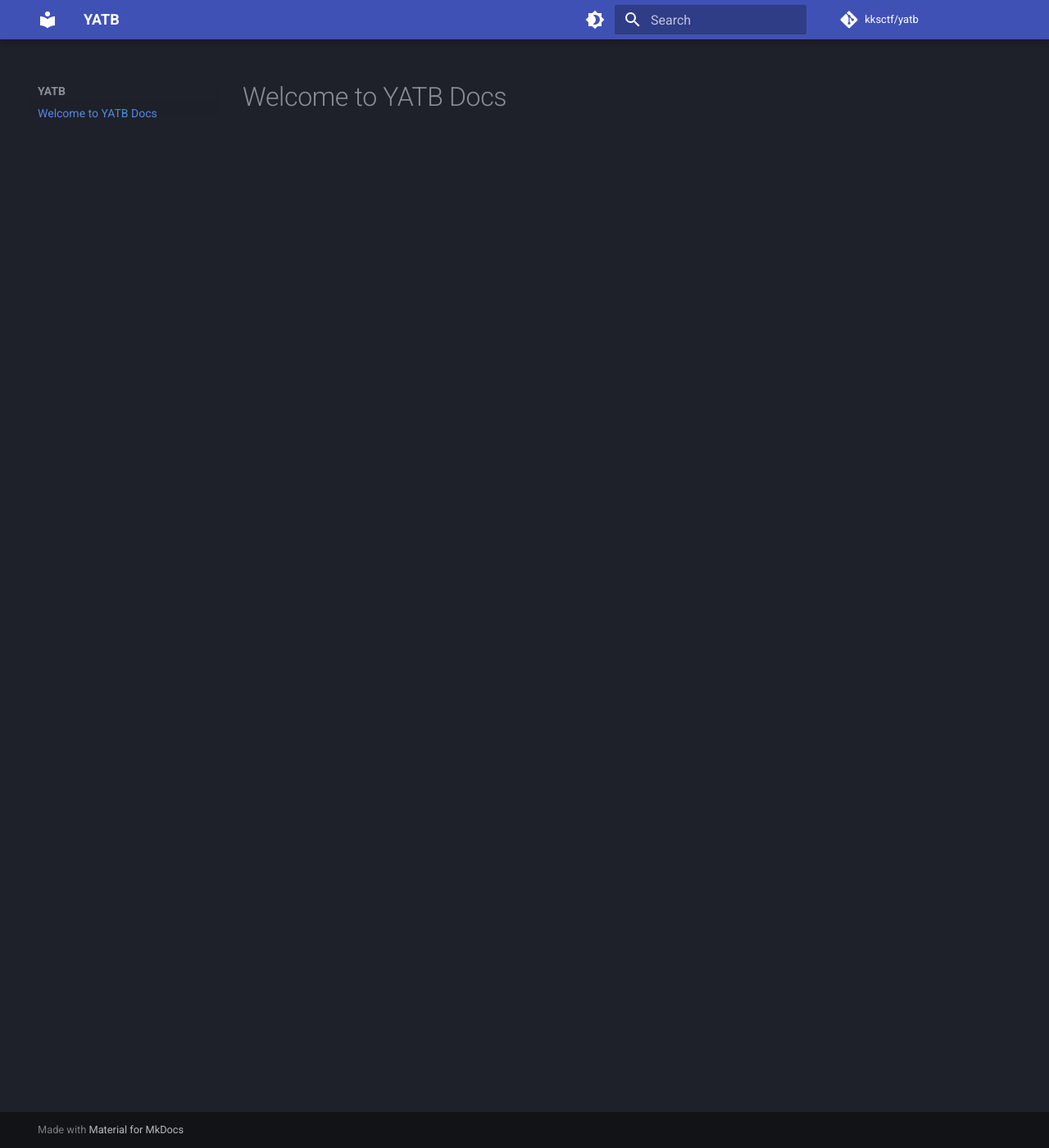
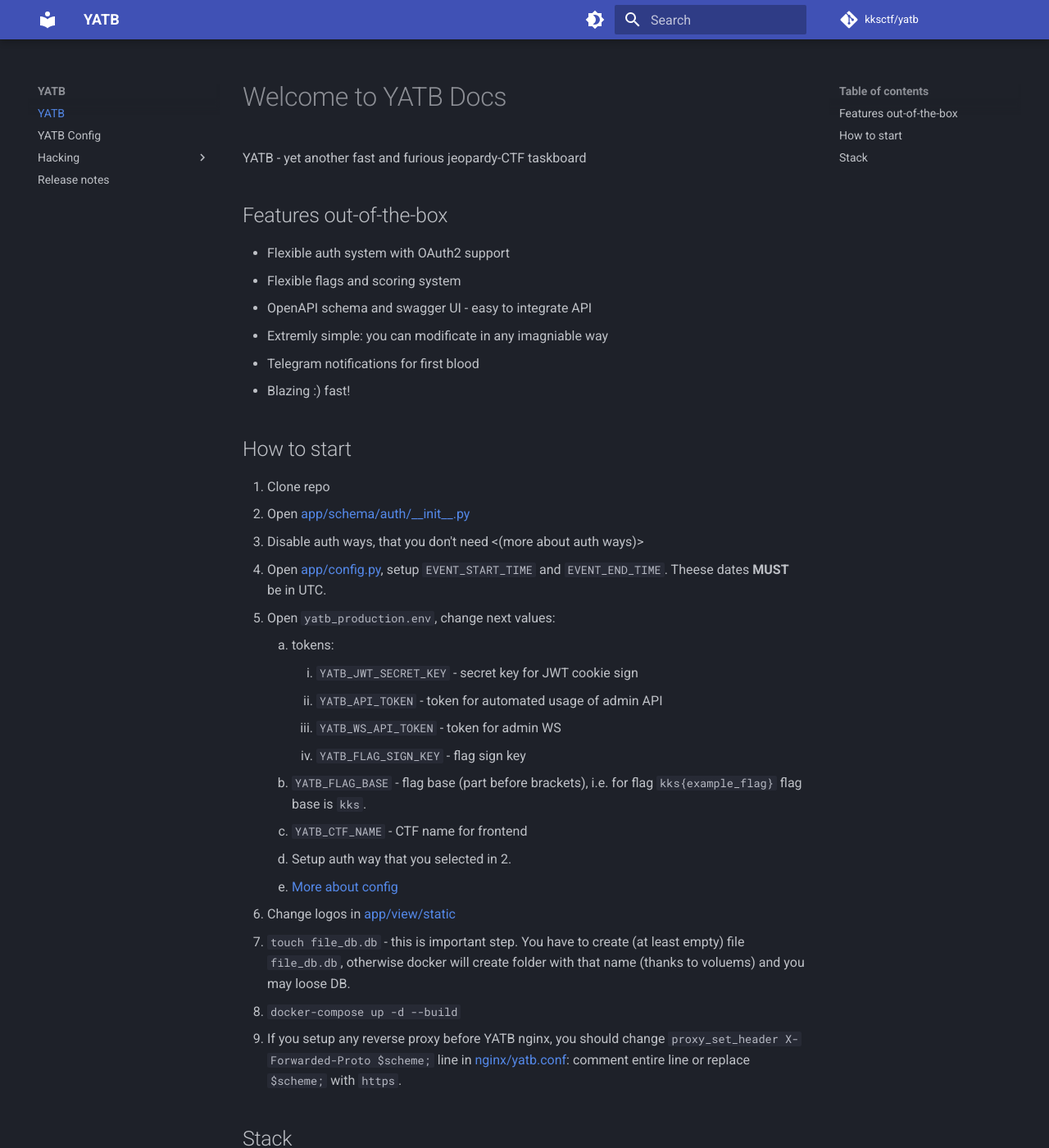
Before and after one commit to kksctf/yatb, an MkDocs documentation site: the page built from docs/index.md, in a window 1280 px wide and 1400 px high. Shown: the whole window at 82% size. Built offline with MkDocs 1.6.1 and Material for MkDocs 9.7.7, drawn with Linux system fonts in a browser that asks for light colours; comment, search, counter and statistics services are not loaded; some of the changed text lies outside the part shown.

Commit message:
More docs for docs god

```diff
--- a/docs/index.md
+++ b/docs/index.md
@@ -1 +1,40 @@
 # Welcome to YATB Docs
+
+YATB - yet another fast and furious jeopardy-CTF taskboard
+
+## Features out-of-the-box
+
+- Flexible auth system with OAuth2 support
+- Flexible flags and scoring system
+- OpenAPI schema and swagger UI - easy to integrate API
+- Extremly simple: you can modificate in any imagniable way
+- Telegram notifications for first blood
+- Blazing :) fast!
+
+## How to start
+
+1. Clone repo
+2. Open [app/schema/auth/\_\_init\_\_.py](https://github.com/kksctf/yatb/blob/master/app/schema/auth/__init__.py#L76)
+3. Disable auth ways, that you don't need <(more about auth ways)>
+4. Open [app/config.py](https://github.com/kksctf/yatb/blob/master/app/config.py), setup `EVENT_START_TIME` and `EVENT_END_TIME`. Theese dates **MUST** be in UTC.
+5. Open `yatb_production.env`, change next values:
+      1. tokens:
+         1. `YATB_JWT_SECRET_KEY` - secret key for JWT cookie sign
+         2. `YATB_API_TOKEN` - token for automated usage of admin API
+         3. `YATB_WS_API_TOKEN` - token for admin WS
+         4. `YATB_FLAG_SIGN_KEY` - flag sign key
+      2. `YATB_FLAG_BASE` - flag base (part before brackets), i.e. for flag `kks{example_flag}` flag base is `kks`.
+      3. `YATB_CTF_NAME` - CTF name for frontend
+      4. Setup auth way that you selected in 2.
+      5. [More about config](config.md)
+6. Change logos in [app/view/static](https://github.com/kksctf/yatb/tree/master/app/view/static)
+7. `touch file_db.db` - this is important step. You have to create (at least empty) file `file_db.db`, otherwise docker will create folder with that name (thanks to voluems) and you may loose DB.
+8. `docker-compose up -d --build`
+9. If you setup any reverse proxy before YATB nginx, you should change `proxy_set_header X-Forwarded-Proto $scheme;` line in [nginx/yatb.conf](https://github.com/kksctf/yatb/blob/master/nginx/yatb.conf#L9): comment entire line or replace `$scheme;` with `https`.
+
+## Stack
+
+- [FastAPI](https://github.com/tiangolo/fastapi)
+- [Pydantic](https://github.com/pydantic/pydantic)
+- [Jinja](https://github.com/pallets/jinja)
+- Bootstrap
--- a/mkdocs.yml
+++ b/mkdocs.yml
@@ -1,8 +1,21 @@
 site_name: YATB
 site_description: YATB - yet another fast and furious jeopardy-CTF taskboard
 site_url: https://kksctf.github.io/yatb
+
 repo_name: kksctf/yatb
 repo_url: https://github.com/kksctf/yatb
+edit_uri: ""
+
+plugins:
+  - search
+
+nav:
+  - YATB: index.md
+  - config.md
+  - Hacking:
+    - hacking/index.md
+  - release-notes.md
+
 theme:
   name: material
   palette:
@@ -17,5 +30,3 @@
       toggle:
         icon: material/brightness-7
         name: Switch to dark mode
-plugins:
-  - search
```
Also changed, not shown: docs/config.md (added, +53 -0 lines), docs/hacking/index.md (added, +3 -0 lines), docs/release-notes.md (added, +40 -0 lines), 1 other file.
